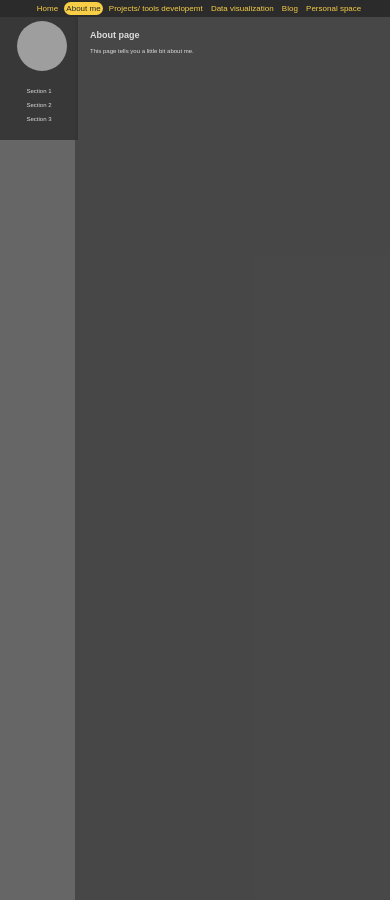
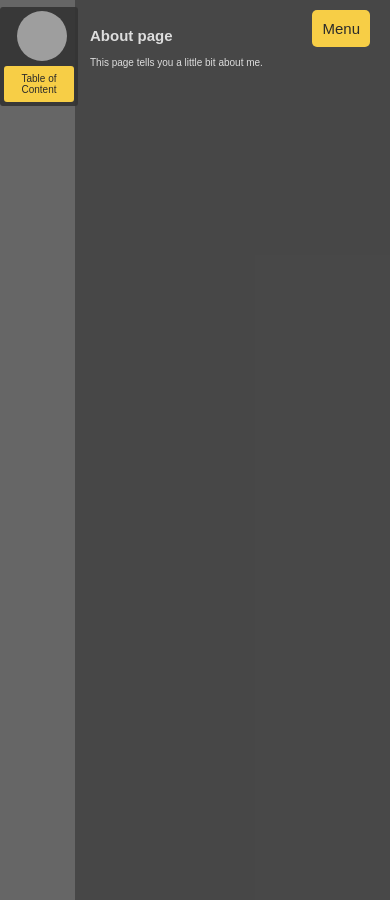
Before and after one commit to phngbh/phngbh.github.io, a Jekyll site: the page built from about.md, in a window 390 px wide. Built offline with Jekyll 4.4.1, drawn with Linux system fonts in a browser that asks for light colours; grey boxes are pictures that could not be loaded.

Commit message:
adjust for phone screen

```diff
--- a/_layouts/default.html
+++ b/_layouts/default.html
@@ -42,6 +42,12 @@
         color: rgba(43, 43, 43, 1);
         border-radius: 10px;
         font-size: 20px;
+      }
+      .menu-button {
+        display: none; /* Hide by default */
+      }
+      .toc-button {
+        display: none; /* Hide by default */
       }
       .container {
         display: flex;
@@ -92,22 +98,53 @@
           font-size: 15px; /* Adjust font size for smaller screens */
         }
         .tabs {
-          padding: 4px;
+          justify-content: space-between;
+          padding: 0px;
           font-size: 8px; /* Adjust font size for smaller screens */
         }
         .tabs a {
-          margin: 1px 1px;
-          padding: 2px;
-          font-size: 8px; /* Adjust font size for smaller screens */
+          display: none; /* Hide tabs on phone screens */
         }
         .tabs a.current {
-          font-size: 8px;
+          font-size: 12px;
+        }
+        .menu-button {
+          display: block; /* Show menu button on phone screens */
+          background: #F7CE46;
+          color: rgba(43, 43, 43, 1);
+          border: none;
+          padding: 10px;
+          font-size: 15px;
+          cursor: pointer;
+          position: fixed;
+          border-radius: 5px;
+          top: 10px;
+          right: 20px;
+        }
+        .menu-content {
+          display: none;
+          position: absolute;
+          top: 60px;
+          right: 20px;
+          background: rgba(43, 43, 43, 1);
+          padding: 10px;
+          border-radius: 5px;
+          z-index: 1001;
+        }
+        .menu-content a {
+          display: block;
+          color: #F7CE46;
+          text-decoration: none;
+          margin: 5px 0;
+          padding: 5px;
+          font-size: 12px;
         }
         .left-bar {
           width: 70px; /* Adjust width for smaller screens */
           padding: 4px;
           font-size: 8px; /* Adjust font size for smaller screens */
-          top: 17px;
+          top: 7px;
+          border-radius: 3px;
         }
         .left-bar img {
           width: 50px; /* Smaller image for smaller screens */
@@ -123,10 +160,37 @@
           padding: 2px;
           margin-top: 2px;
         }
+        .toc-button {
+          display: block; /* Show table of content button on phone screens */
+          background: #F7CE46;
+          color: rgba(43, 43, 43, 1);
+          border: none;
+          padding: 7px;
+          font-size: 10px;
+          cursor: pointer;
+          border-radius: 3px;
+          margin-top: 3px;
+        }
+        .toc-content {
+          display: none;
+          background: rgba(51, 51, 51, 0.9);
+          color: #F7CE46;
+          padding: 10px;
+          border-radius: 5px;
+          margin-left: 2px;
+          width: 80%;
+        }
+        .toc-content a {
+          display: block;
+          text-decoration: none;
+          margin: 5px 0;
+          padding: 5px;
+          font-size: 15px;
+        }
         .content {
           padding: 15px;
-          font-size: 6px; /* Adjust font size for smaller screens */
-          margin-top: 8px;
+          font-size: 10px; /* Adjust font size for smaller screens */
+          margin-top: 0px;
           margin-left: 75px;
         }
       }
@@ -134,12 +198,16 @@
   </head>
   <body>
     <div class="tabs">
+      <button class="menu-button" onclick="toggleMenu()">Menu</button>
+      <div class="menu-content" id="menu-content">
         {% include navigation.html %}
-      <!-- Add more tabs as needed -->
+      </div>
     </div>
     <div class="container">
       <div class="left-bar">
         <img src="assets/images/page_img.jpg" alt="Profile Picture">
+        <button class="toc-button" onclick="toggleToc()">Table of Content</button>
+        <div class="toc-content" id="toc-content">
           <ul>
             <li><a href="#section1">Section 1</a></li>
             <li><a href="#section2">Section 2</a></li>
@@ -147,9 +215,29 @@
             <!-- Add more menu items as needed -->
           </ul>
         </div>
+      </div>
       <div class="content">
         {{ content }}
       </div>
     </div>
+    <script>
+      function toggleMenu() {
+        var menuContent = document.getElementById('menu-content');
+        if (menuContent.style.display === 'block') {
+          menuContent.style.display = 'none';
+        } else {
+          menuContent.style.display = 'block';
+        }
+      }
+
+      function toggleToc() {
+        var tocContent = document.getElementById('toc-content');
+        if (tocContent.style.display === 'block') {
+          tocContent.style.display = 'none';
+        } else {
+          tocContent.style.display = 'block';
+        }
+      }
+    </script>
   </body>
 </html>
--- a/_layouts/home.html
+++ b/_layouts/home.html
@@ -146,6 +146,9 @@
         .menu-button {
           display: block; /* Show only on phone screens */
         }
+        .menu a {
+            font-size: 15px;
+        }
         .background {
           height: 100vh; /* Each background fits the height of the screen */
         }
```
Also changed, not shown: 12 other files. Lines whose indentation alone changed are shown as unchanged.
